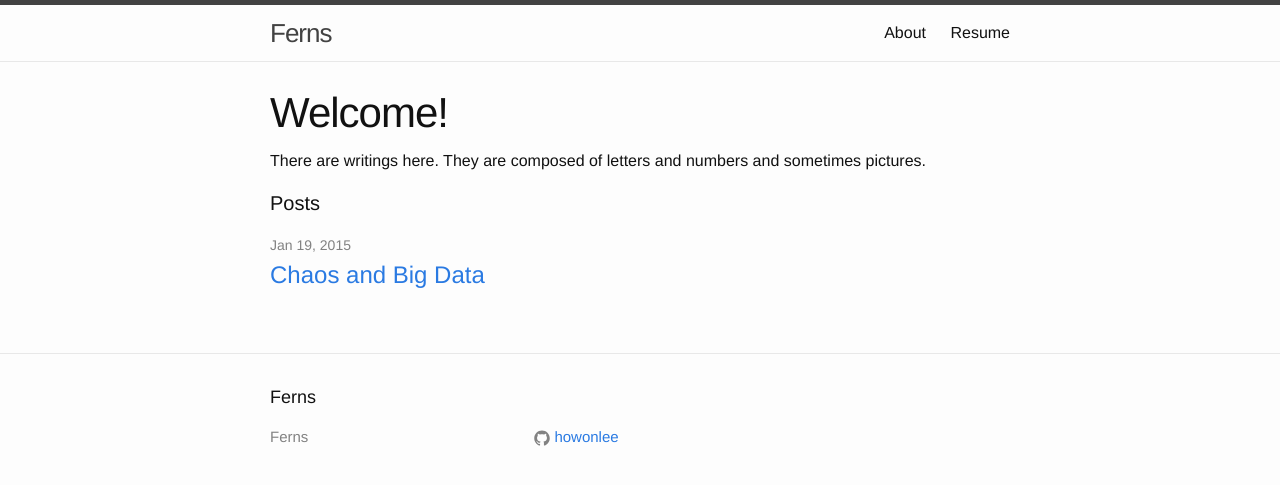
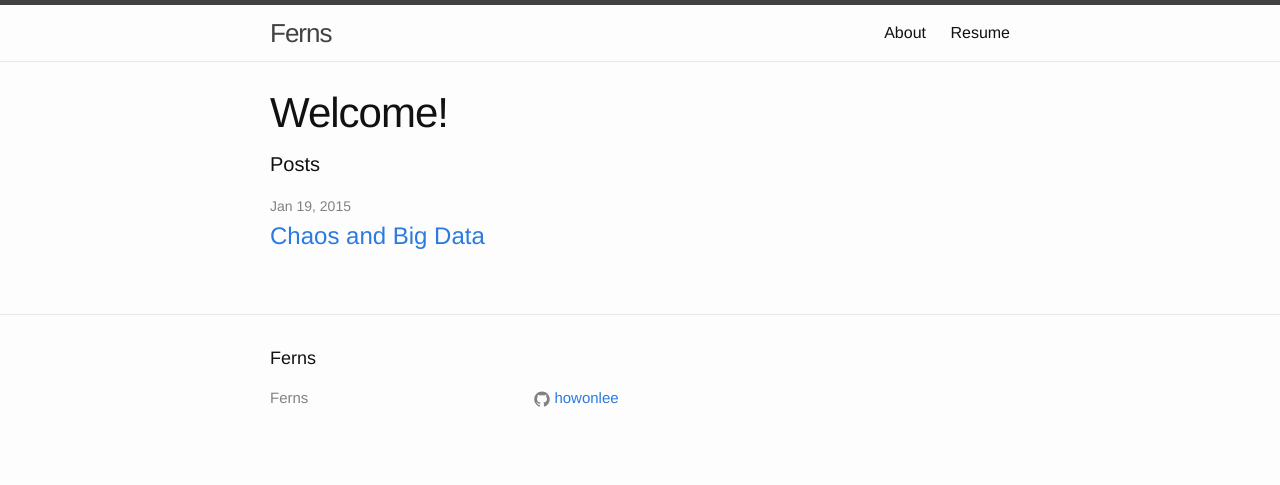
Before and after one commit to howonlee/howonlee.github.io, a Jekyll site: the page built from index.html, in a window 1280 px wide. Shown: the top 485 px of the page. Built offline with Jekyll 4.4.1, drawn with Linux system fonts in a browser that asks for light colours.

Commit message:
no preconceptions, maybe?

```diff
--- a/index.html
+++ b/index.html
@@ -5,7 +5,6 @@ layout: default
 <div class="home">
 
   <h1 class="post-title">Welcome!</h1>
-  <p>There are writings here. They are composed of letters and numbers and sometimes pictures.</p>
 
   <h1 class="page-heading">Posts</h1>
 
```
